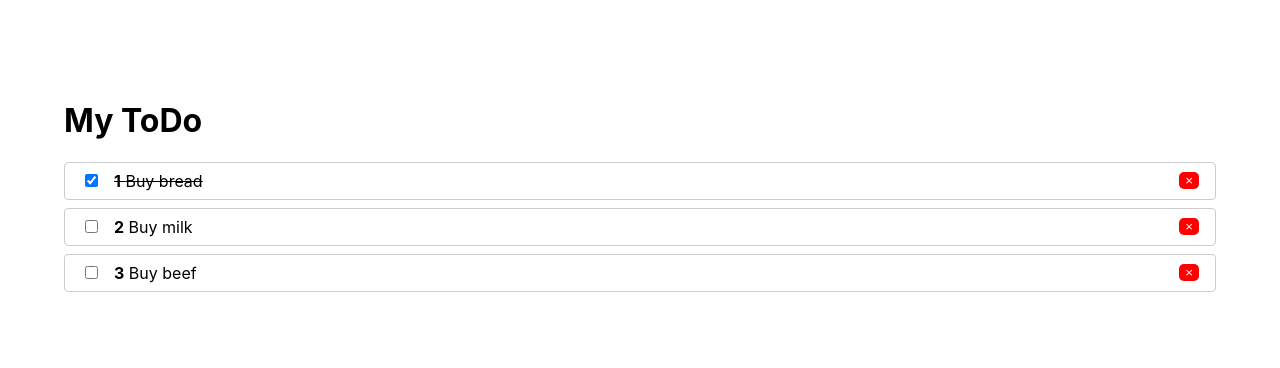
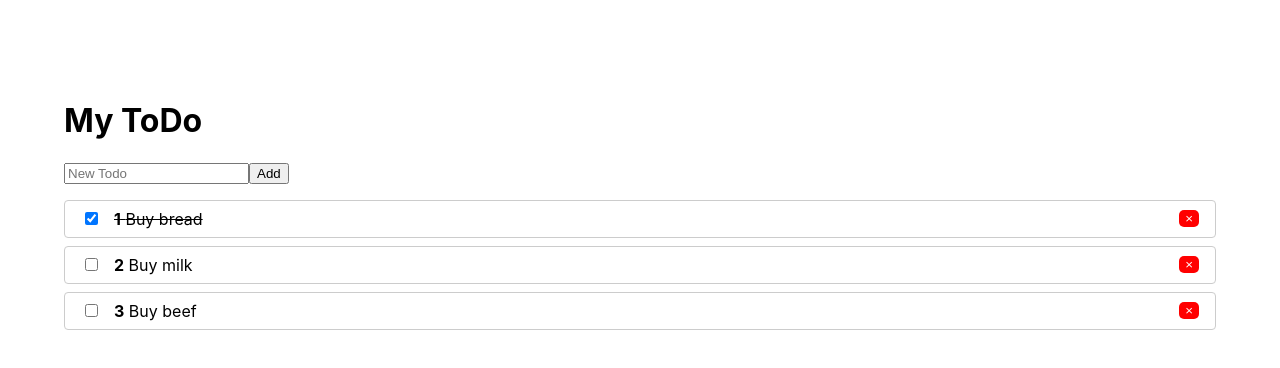
Before and after one commit to weidali/react-app, a React (Create React App) app: page / in a window 1280 px wide. Shown: the top 368 px of the page. Built offline with nearby package versions, Linux system fonts and the light colour scheme.

Commit message:
- AddTodo

```diff
--- a/src/App.js
+++ b/src/App.js
@@ -1,5 +1,6 @@
 import React from 'react';
 import TodoList from './Todo/TodoList';
+import AddTodo from './Todo/AddTodo';
 import Context from './context';
 
 
@@ -7,7 +8,6 @@ class App extends React.Component {
 	constructor(props) {
 		super(props);
 		this.state = {
-			value: null,
 			todos : [
 				{id: 1, completed: true, title: 'Buy bread'},
 				{id: 2, completed: false, title: 'Buy milk'},
@@ -33,11 +33,21 @@ class App extends React.Component {
 		});
 	}
 
+	addTodo = (title) => {
+		let newList = this.state.todos.concat({
+			id: this.state.todos.length + 1,
+			completed: false,
+			title: title
+		});
+		this.setState({todos: newList});
+	}
+
 	render() {
 		return (
 			<Context.Provider value={{ removeTodo: this.removeTodo }}>
 				<div className="wrapper">
 					<h1>My ToDo</h1>
+					<AddTodo onCreate={this.addTodo}/>
 					{this.state.todos.length
 						? <TodoList
 							todos={this.state.todos}
--- /dev/null
+++ b/src/Todo/AddTodo.js
@@ -0,0 +1,48 @@
+import React from 'react';
+
+
+class AddTodo extends React.Component {
+	constructor(props) {
+		super(props);
+		this.state = {
+			value: '',
+		};
+	}
+
+	addTodo = (e) => {
+		e.preventDefault();
+
+
+		if (this.state.value.trim()) {
+			// console.log(this.state.value);
+			this.props.onCreate(this.state.value);
+			this.setState({value: ''});
+		}
+	}
+
+	// addTodo(e) {
+ //        e.preventDefault();
+ //        this.setState({ todos: [ this.state.text, ...this.state.todos ] });
+ //        this.setState({ text: ''});
+ //    }
+
+	updateValue = (e) => {
+		this.setState({value: e.target.value});
+	}
+
+	render() {
+		// console.log(this.state.value);
+		return (
+		  <form style={{marginBottom: '1rem'}} onSubmit = {(e) => this.addTodo(e)}>
+		  	<input
+		  		placeholder="New Todo"
+		  		value={this.state.value}
+		  		onChange={(e) => {this.updateValue(e)}}
+		  	/>
+		  	<button type="submit">Add</button>
+		  </form>
+		);
+	}
+}
+
+export default AddTodo;
```
